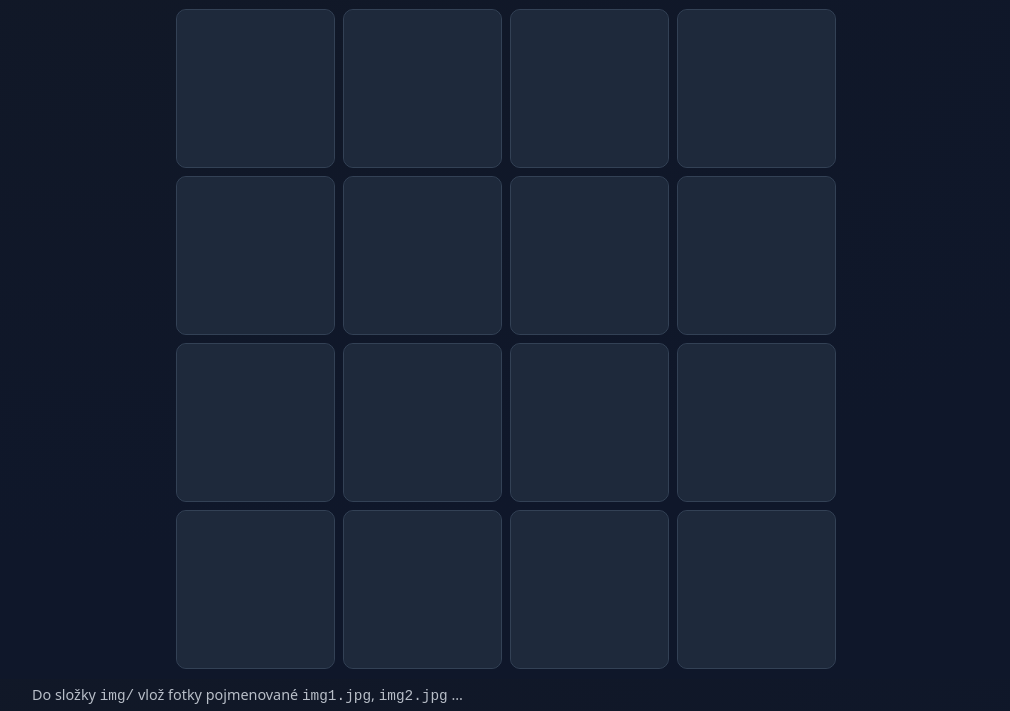
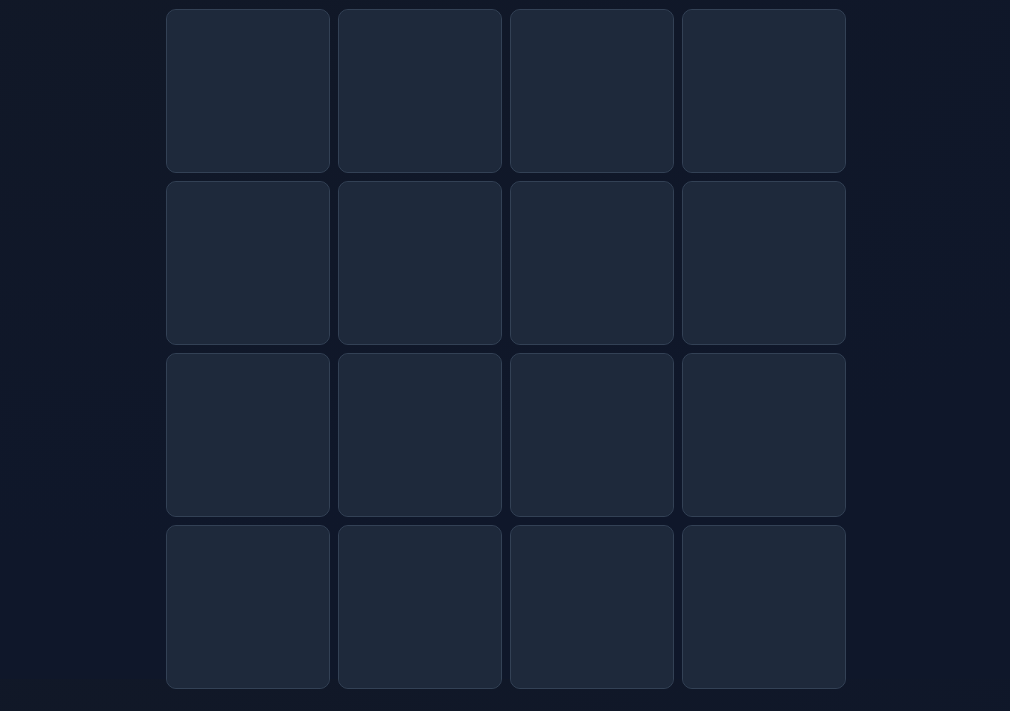
Before and after one commit to HankaXX/babi-pexeso, a plain HTML site: page index.html in a window 1280 px wide. Shown: the part 121-832 px from the top of the page, without its empty margins (134-1144 px from the left). Drawn offline with Linux system fonts and the light colour scheme.

Commit message:
Update index.html

```diff
--- a/index.html
+++ b/index.html
@@ -37,7 +37,7 @@
         <section id="board" class="board" aria-label="Herní plocha"></section>
 
         <footer class="footer">
-            Do složky <code>img/</code> vlož fotky pojmenované <code>img1.jpg</code>, <code>img2.jpg</code> …
+
         </footer>
     </main>
 
```
